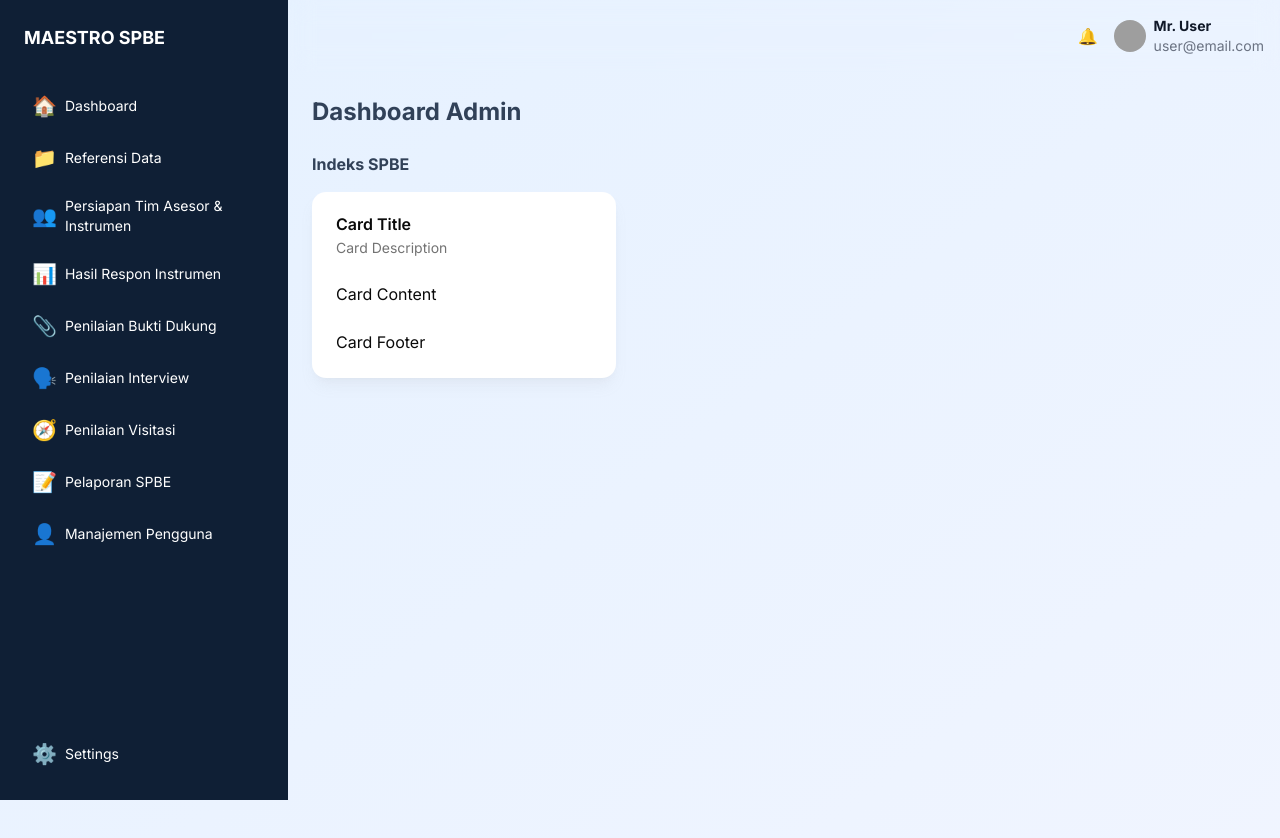
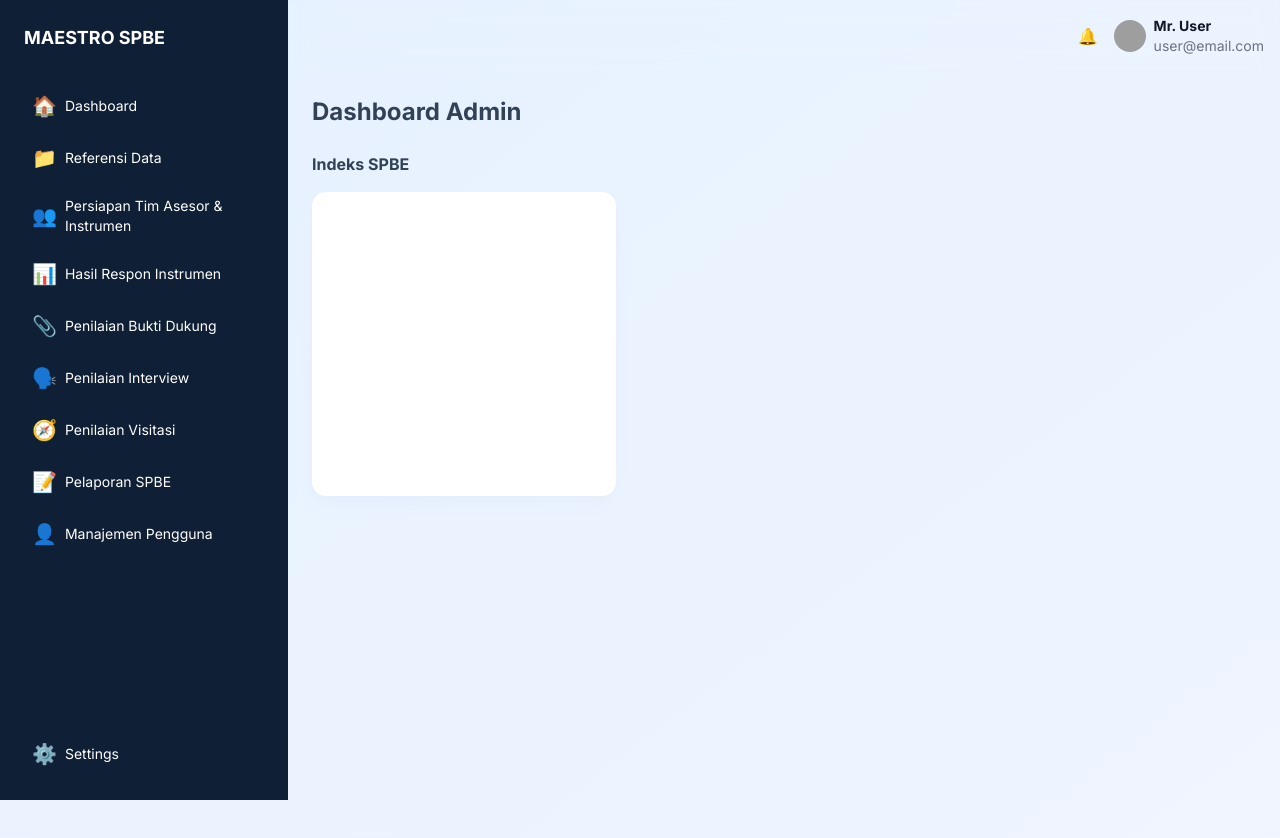
Before and after one commit to fajarkusumaa/tauval-spbe, a Nuxt app: page /admin in a window 1280 px wide. Shown: the top 838 px of the page. Built offline with nearby package versions, Linux system fonts and the light colour scheme; grey boxes are pictures that could not be loaded.

Commit message:
refactor: update Card component structure in admin dashboard; adjust shadow styling

```diff
--- a/components/ui/card/Card.vue
+++ b/components/ui/card/Card.vue
@@ -12,7 +12,7 @@ const props = defineProps<{
     data-slot="card"
     :class="
       cn(
-        'bg-card text-card-foreground flex flex-col gap-6 rounded-xl py-6 shadow-lg shadow-neutral-400/10',
+        'bg-card text-card-foreground flex flex-col gap-6 rounded-xl py-6 shadow-lg shadow-slate-300/10',
         props.class
       )
     "
--- a/pages/admin/index.vue
+++ b/pages/admin/index.vue
@@ -8,12 +8,9 @@
           <div class="item">
             <div class="title mb-4 font-bold text-primary">Indeks SPBE</div>
             <Card>
-              <CardHeader>
-                <CardTitle>Card Title</CardTitle>
-                <CardDescription>Card Description</CardDescription>
-              </CardHeader>
-              <CardContent> Card Content </CardContent>
-              <CardFooter> Card Footer </CardFooter>
+              <CardContent>
+                <div class="chart h-64"></div>
+              </CardContent>
             </Card>
           </div>
         </div>
```
